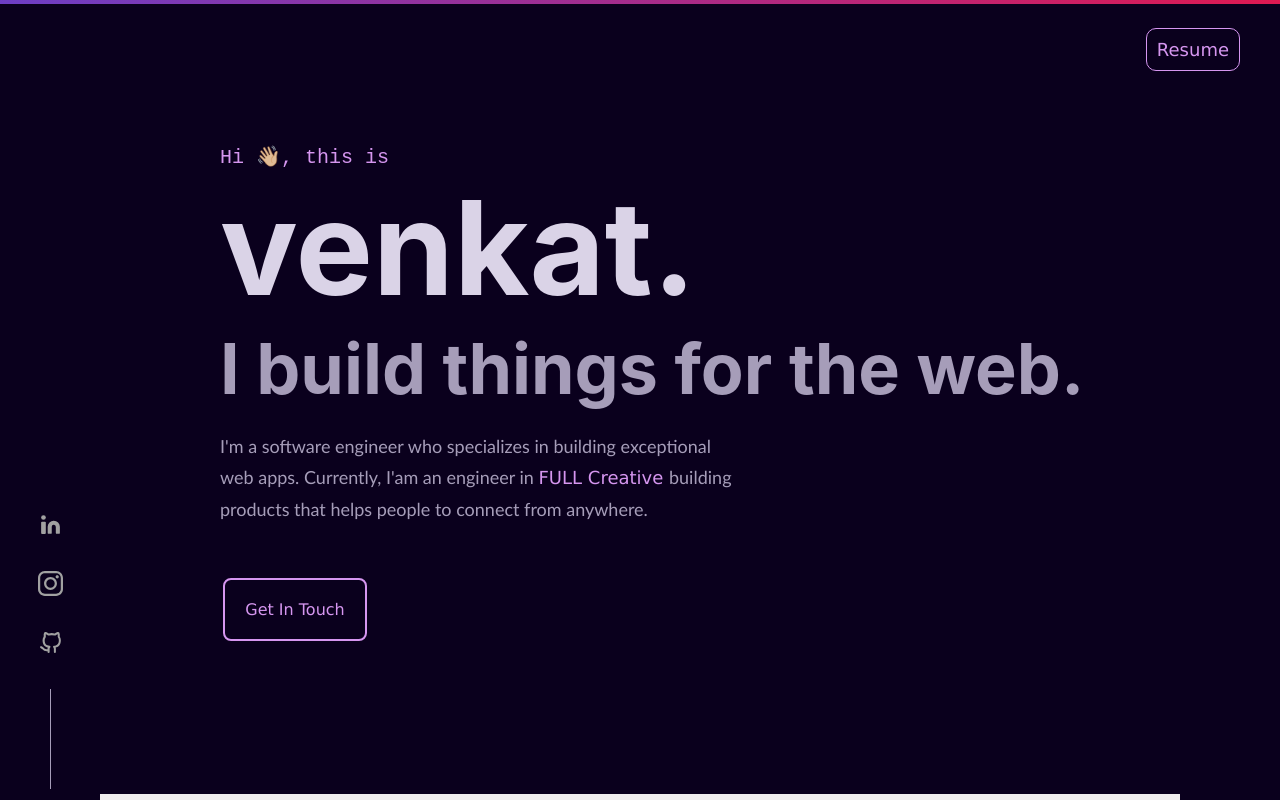
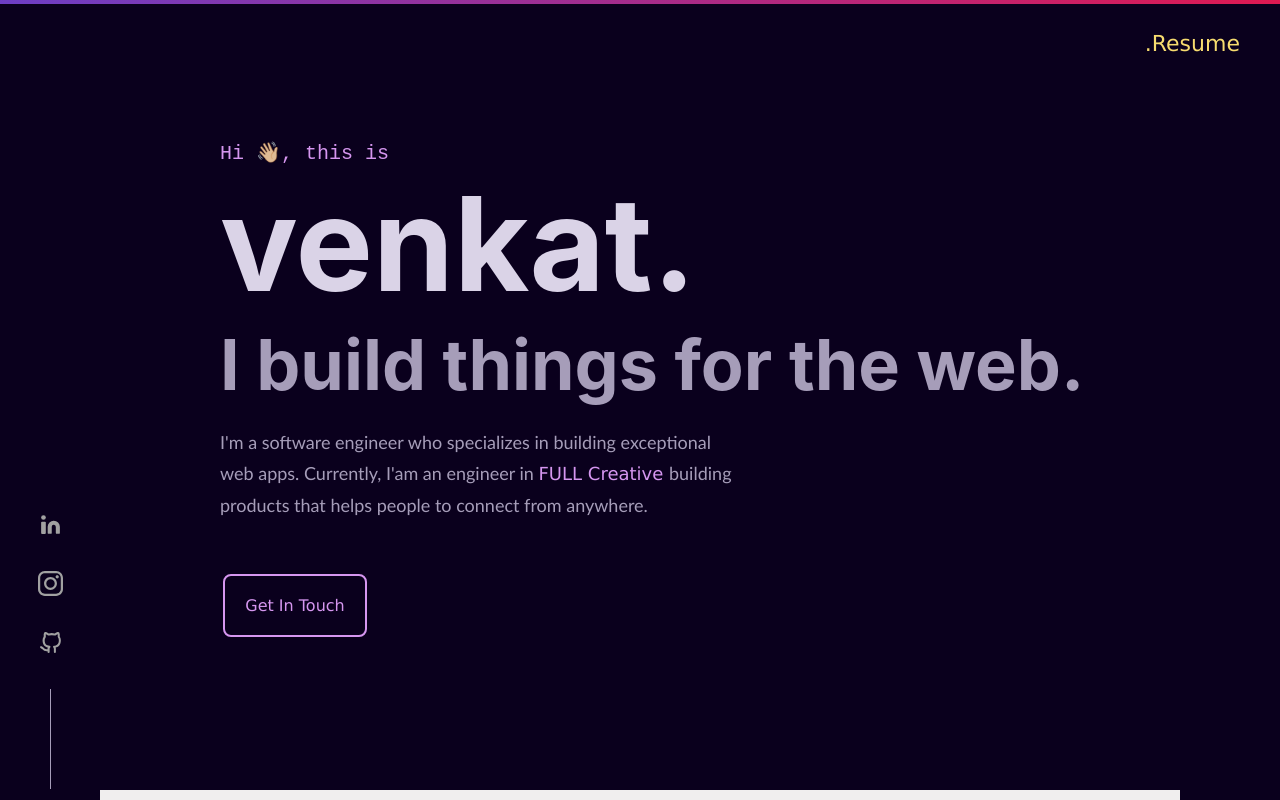
Before and after one commit to venkat-ve/venkatt05.github.io, a React (Create React App) app: page / in a window 1280 px wide. Shown: the top 800 px of the page. Built offline with nearby package versions, Linux system fonts and the light colour scheme.

Commit message:
added header styles and colors

```diff
--- a/src/components/body.jsx
+++ b/src/components/body.jsx
@@ -9,11 +9,17 @@ export default function Body({ switchTheme }) {
 
   useEffect(()=>{
     window.AOS.init();
+    window.onscroll = ()=>{
+      if(window.scrollY >= 500) {
+        document.getElementById('header-shadow').classList.add("onscroll-shadow");
+    } else {
+    document.getElementById('header-shadow').classList.remove("onscroll-shadow");
+}
+  };
   }, []);
 
   return (
     <div className="App">
-      <div className='top-hr'></div>
       <Header switchTheme={switchTheme} />
       <div className="main-wrap">
         <FirstFold />
--- a/src/components/header.jsx
+++ b/src/components/header.jsx
@@ -1,15 +1,18 @@
 export default function Header({ switchTheme }) {
   return (
+    <div className='profile-header--wrap' id='header-shadow'>
+      <div className='top-hr'></div>
     <header className="App-header">
             <div className="header-content">
         <ul className="header-links">
-          <li>
+          <li className="hover-link">
             <a href="#hire" className="Resume-box">
-              Resume
+              .Resume
             </a>
           </li>
         </ul>
       </div>
     </header>
+    </div>
   );
 }
--- a/src/css/App.css
+++ b/src/css/App.css
@@ -34,9 +34,12 @@ a {
   padding-inline: 40px;
   display: flex;
   width: 100vw;
-  height: 12vh;
+  height: 10vh;
   align-items: center;
-  position: absolute;
+}
+
+.profile-header--wrap{
+  position: fixed;
   z-index: 1;
 }
 
@@ -51,12 +54,6 @@ a {
 .header-content {
   margin-left: auto;
   font-size: 22px;
-}
-
-.Resume-box {
-  border-radius: 10px;
-  padding: 10px;
-  font-size: 18px;
 }
 
 @keyframes App-logo-spin {
@@ -190,3 +187,14 @@ a {
   width: 1px;
   height: 100px;
 }
+
+.onscroll-shadow {
+  box-shadow: 0 3px 10px #3c3c3c;
+  background-color: whitesmoke;
+  background-image: linear-gradient(45deg, #6d3ec5, #df1951);
+  transition: 3s ease-in 1s;
+}
+
+.onscroll-shadow a {
+  color: whitesmoke;
+}
--- a/src/css/dark-theme.css
+++ b/src/css/dark-theme.css
@@ -34,20 +34,6 @@ Footer a:hover {
   }
 
   .f-contact:hover{
-    color: #000;
-    background-color: #F7DC6F;
-    cursor: pointer;
-    border: 0px;
-  }
-
-
-  .Resume-box {
-    border: 1px solid #d696f0;
-    color: #d696f0;
-    background-color: transparent;
-  }
-
-  .Resume-box:hover {
     color: #000;
     background-color: #F7DC6F;
     cursor: pointer;
@@ -129,3 +115,39 @@ Footer a:hover {
   Footer:hover a {
     transform: scale(1.5);
   }
+
+  .header-links {
+    position: relative;
+  }
+
+  .hover-link:hover ::after{
+    width: 100%;
+    left: 0;
+    background-color: whitesmoke;
+    background-image: linear-gradient(45deg, #6d3ec5, #df1951);
+  }
+
+  .onscroll-shadow .hover-link:hover ::after{
+    width: 100%;
+    left: 0;
+    background-color: whitesmoke;
+    background-image: none;
+  }
+
+  .hover-link ::after{
+    bottom: 0;
+    content: "";
+    display: block;
+    height: 2px;
+    position: absolute;
+    left: 50%;
+    transition: width .3s ease 0s,left .3s ease 0s;
+    width: 0%;
+    color: #1fdb84;
+  }
+
+  .Resume-box {
+    color: #F7DC6F;
+    line-height: 2.13;
+    font-family: Verdana, Geneva, Tahoma, sans-serif;
+  }
```
Also changed, not shown: 2 other files (tests, documents, lock files or other folders).
